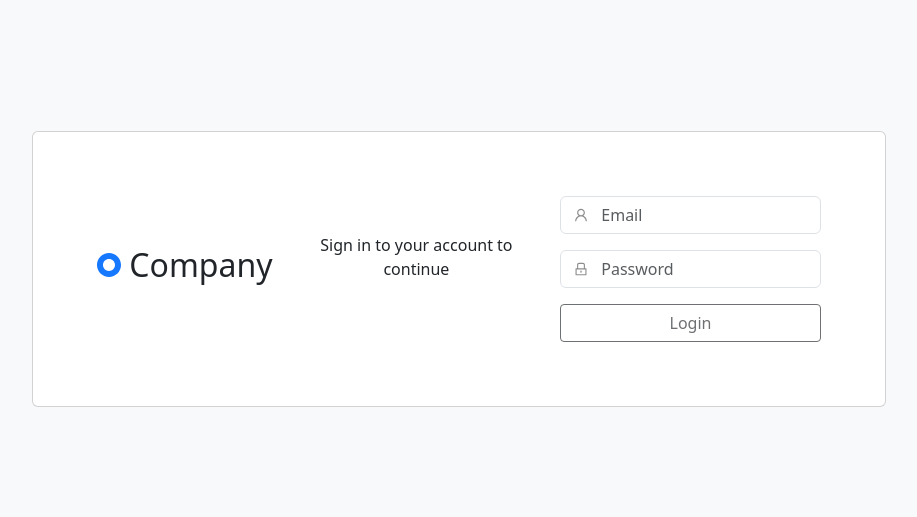
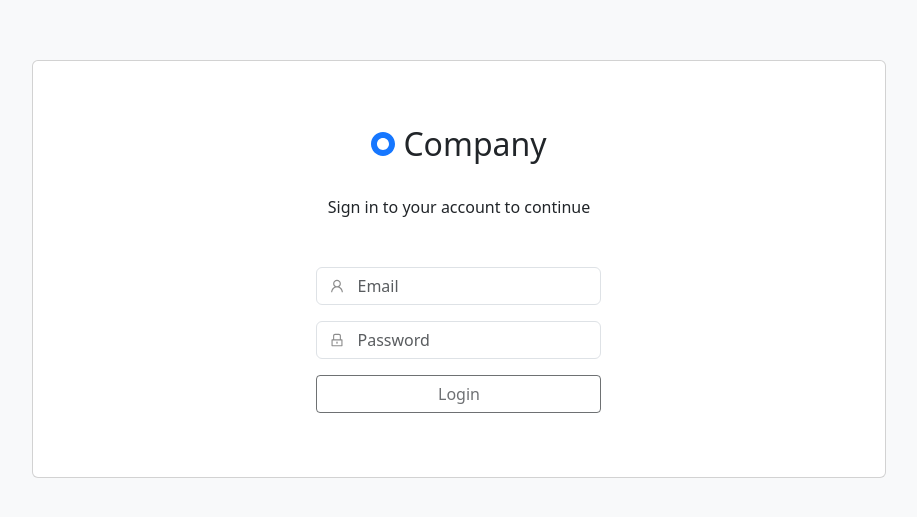
Before and after one commit to DmitryBalandin/form-regisration, a React (Vite) app: page / in a window 1280 px wide. Shown: the part 131-648 px from the top of the page, without its empty margins (181-1098 px from the left). Built offline with nearby package versions, Linux system fonts and the light colour scheme.

Commit message:
fix: main flex no wrap

```diff
--- a/src/components/MainPage.tsx
+++ b/src/components/MainPage.tsx
@@ -11,7 +11,7 @@ function MainPage({ children }: MainPage) {
     return (
         <div className="align-self-center text-center col-10 col-md-8 col-xxl-6">
             <div className="card">
-                <div className="card-body d-flex flex-column flex-md-row flex-wrap flex-md-nowrap justify-content-between align-items-center m-5
+                <div className="card-body d-flex flex-column flex-md-nowrap justify-content-between align-items-center m-5
             gap-4 "
                 >
                     <div className="d-flex gap-2">
```
